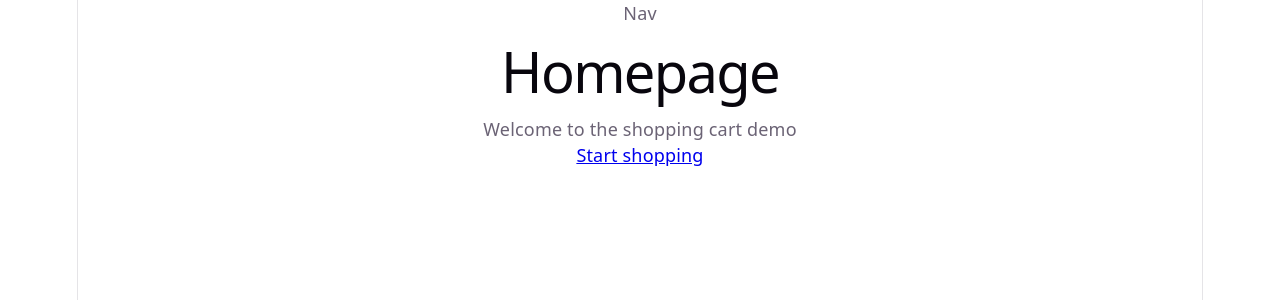
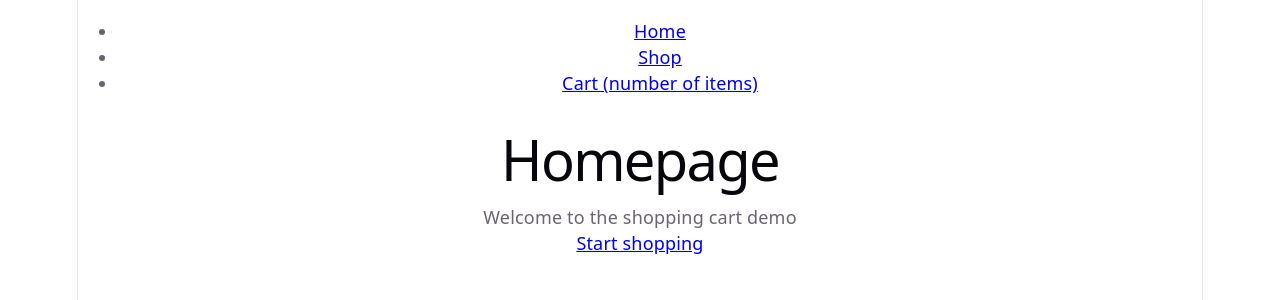
Before and after one commit to XAJX179/shopping-cart, a React (Vite) app: page / in a window 1280 px wide. Shown: the top 300 px of the page. Built offline with nearby package versions, Linux system fonts and the light colour scheme.

Commit message:
feat(app): move components to components/ and add links in navigation bar

```diff
--- a/src/App.jsx
+++ b/src/App.jsx
@@ -1,5 +1,5 @@
 import { Outlet } from "react-router";
-import NavigationBar from "./NavigationBar";
+import NavigationBar from "./components/NavigationBar";
 import "./App.css";
 
 function App() {
--- a/src/NavigationBar.jsx
+++ /dev/null
@@ -1,5 +0,0 @@
-function NavigationBar() {
-  return <p>Nav</p>;
-}
-
-export default NavigationBar;
--- /dev/null
+++ b/src/components/NavigationBar.jsx
@@ -0,0 +1,21 @@
+import { Link } from "react-router";
+
+function NavigationBar() {
+  return (
+    <nav>
+      <ul>
+        <li>
+          <Link to="/home">Home</Link>
+        </li>
+        <li>
+          <Link to="/shop">Shop</Link>
+        </li>
+        <li>
+          <Link to="/cart">Cart (number of items)</Link>
+        </li>
+      </ul>
+    </nav>
+  );
+}
+
+export default NavigationBar;
--- a/src/routes.jsx
+++ b/src/routes.jsx
@@ -1,7 +1,7 @@
 import App from "./App";
-import Home from "./Home";
-import Cart from "./Cart";
-import Shop from "./Shop";
+import Home from "./components/Home";
+import Cart from "./components/Cart";
+import Shop from "./components/Shop";
 
 const routes = [
   {
```
Also changed, not shown: src/components/Cart.jsx (renamed from src/Cart.jsx), src/components/Home.jsx (renamed from src/Home.jsx), src/components/Shop.jsx (renamed from src/Shop.jsx), src/components/ShopCard.jsx (renamed from src/ShopCard.jsx).
